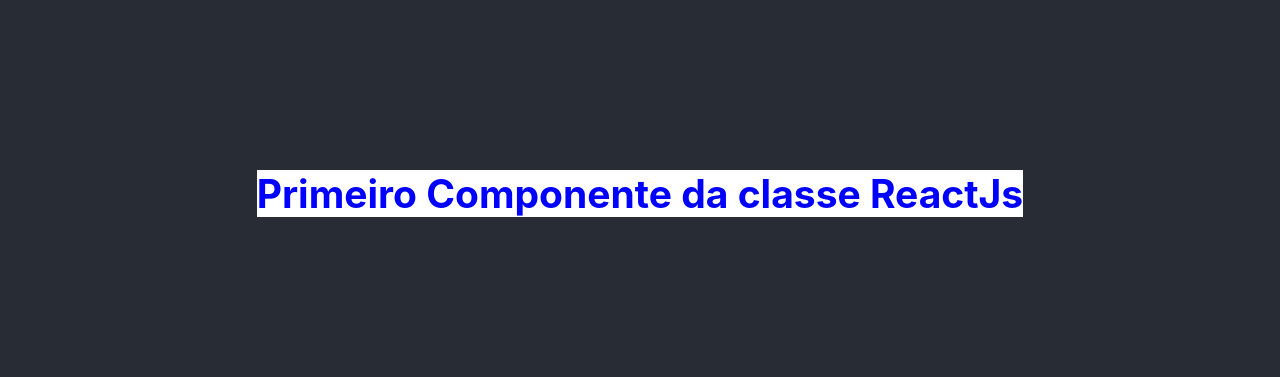
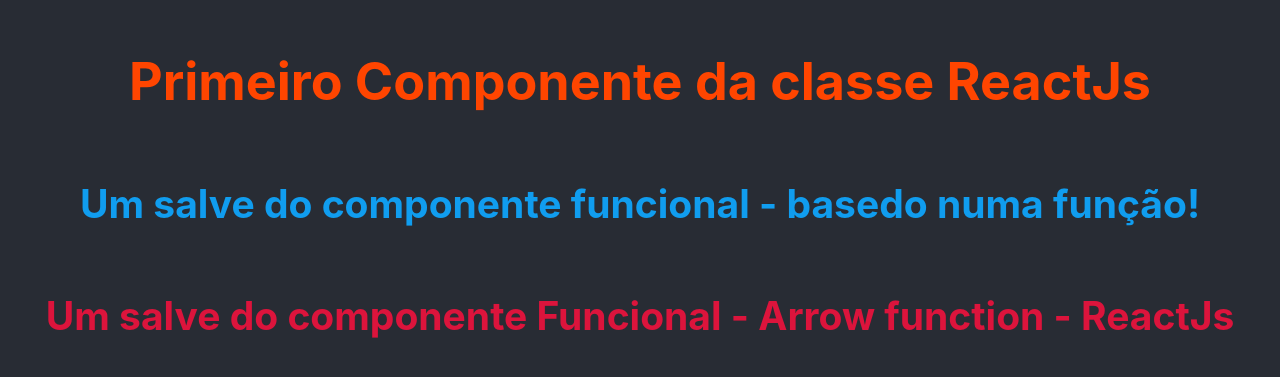
Before and after one commit to LeonardoOliveiraRosaDev/novo-app, a React (Create React App) app: page / in a window 1280 px wide. Shown: the part 207-584 px from the top of the page. Built offline with nearby package versions, Linux system fonts and the light colour scheme.

Commit message:
att 09082022-22:32

```diff
--- a/src/App.js
+++ b/src/App.js
@@ -1,6 +1,8 @@
 import './App.css';
 // importar os componentes do projeto
 import Demo from './componentes/Demo';
+import DemoFunc from './componentes/DemoFunc';
+import FuncSeta from './componentes/FuncSeta';
 
 function App() {
   return (
@@ -8,6 +10,8 @@
     <div className="App">
       <header className="App-header">
           <Demo />
+          <DemoFunc />
+          <FuncSeta />
       </header>
     </div>
   );
--- a/src/componentes/Demo.css
+++ b/src/componentes/Demo.css
@@ -1,4 +1,12 @@
 .titulo{
-    background-color: white;
-    color: blue;
+    /* background-color: white; */
+    color: orangered;
 }
+
+.titulo2{
+    color: rgb(16, 157, 239);
+}
+
+.titulo3{
+    color:crimson;
+}
--- a/src/componentes/Demo.js
+++ b/src/componentes/Demo.js
@@ -12,7 +12,7 @@
     render(){
         return (// aqui metodo return "constrói" a estrutura view da tela e do conteudo que sera exibido pelo browswer
         <div>
-            <h2 className="titulo">Primeiro Componente da classe ReactJs</h2>
+            <h1 className="titulo">Primeiro Componente da classe ReactJs</h1>
         </div>
         )
     }
--- /dev/null
+++ b/src/componentes/DemoFunc.js
@@ -0,0 +1,14 @@
+// Criar um componente funcional definindo uma função
+function DemoFunc(){
+    // Metodo return controi a view
+    return(
+        <div>
+            <h2 className="titulo2"> Um salve do componente funcional - basedo
+            numa função!</h2>
+        </div>
+    )
+
+}
+
+// exportar o componente para os outros pedaços do projeto
+export default DemoFunc;
--- /dev/null
+++ b/src/componentes/FuncSeta.js
@@ -0,0 +1,28 @@
+// Definir um novo componente Funcional
+// a partir de uma expressão de função
+// Função nomeado
+
+// function umNome(){
+
+// }
+
+// função anonima
+// let umaFuncao = function (){
+
+// }
+
+
+// função anonima
+
+const FuncSeta = () => {
+    return(
+        // construa uma view
+        <div>
+            <h2 className="titulo3"> Um salve do componente Funcional - Arrow function
+             - ReactJs </h2>
+        </div>
+    )
+}
+
+// exportar / expor o componente para outros elementos do projeto
+export default FuncSeta;
```
Also changed, not shown: public/index.html (+1 -21 lines).
